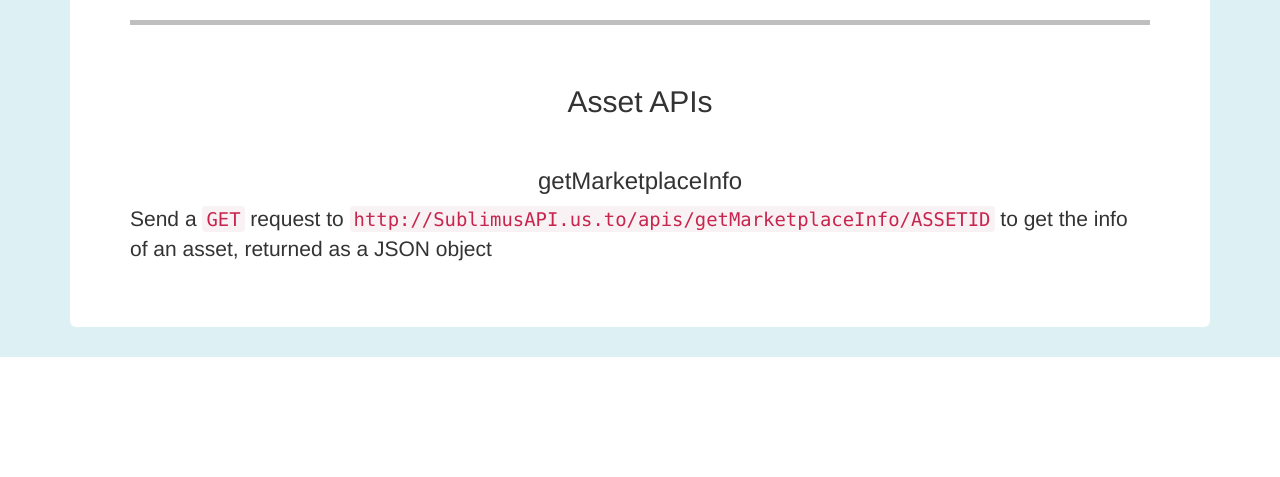
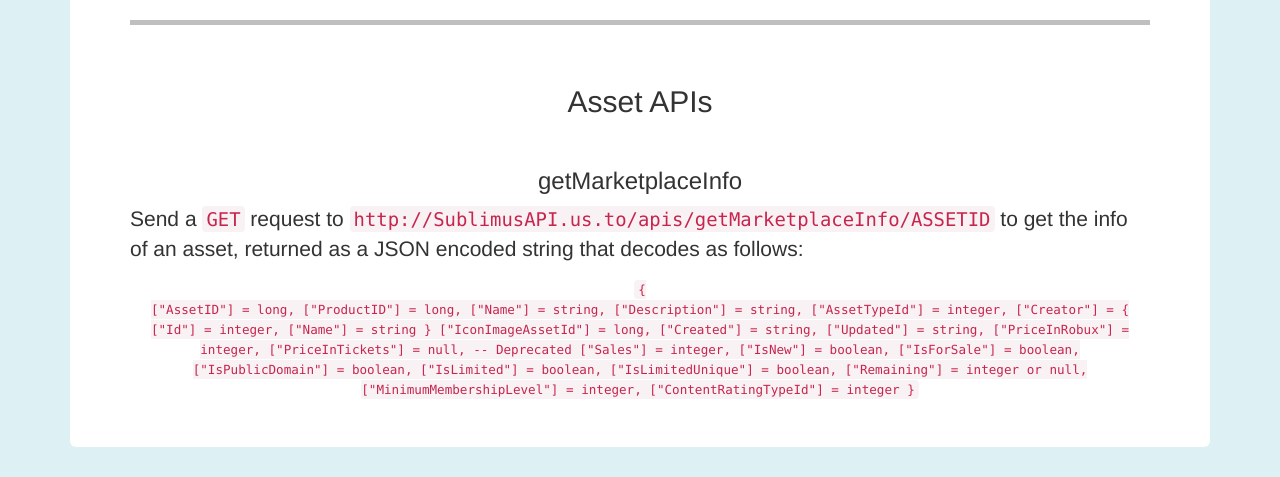
Before and after one commit to huner2/SublimusAPI, a Flask app: page /apis in a window 1280 px wide. Shown: the part 931-1408 px from the top of the page. Before the commit the page ends 1288 px from the top, so only its background shows below. Run offline with Flask 2, Linux system fonts and the light colour scheme; some libraries are stand-ins or nearby versions.

Commit message:
Test of code-alignment

```diff
--- a/Site/static/css/main.css
+++ b/Site/static/css/main.css
@@ -153,3 +153,6 @@ textarea{
 #apilist > p{
 	text-align:left !important;
 }
+#apilist > code{
+	text-align:left !important;
+}
--- a/Site/templates/apis.html
+++ b/Site/templates/apis.html
@@ -22,7 +22,35 @@
 		<h2>Asset APIs</h2>
 		<br>
 		<h3>getMarketplaceInfo</h3>
-		<p>Send a <code>GET</code> request to <code>http://SublimusAPI.us.to/apis/getMarketplaceInfo/ASSETID</code> to get the info of an asset, returned as a JSON object</p>
+		<p>Send a <code>GET</code> request to <code>http://SublimusAPI.us.to/apis/getMarketplaceInfo/ASSETID</code> to get the info of an asset, returned as a JSON encoded string that decodes as follows:</p>
+		<code>
+{<br>
+	["AssetID"] = long,
+	["ProductID"] = long,
+	["Name"] = string,
+	["Description"] = string,
+	["AssetTypeId"] = integer,
+	["Creator"] = {
+					["Id"] = integer,
+					["Name"] = string
+				  }
+	["IconImageAssetId"] = long,
+	["Created"] = string,
+	["Updated"] = string,
+	["PriceInRobux"] = integer,
+	["PriceInTickets"] = null, -- Deprecated
+	["Sales"] = integer,
+	["IsNew"] = boolean,
+	["IsForSale"] = boolean,
+	["IsPublicDomain"] = boolean,
+	["IsLimited"] = boolean,
+	["IsLimitedUnique"] = boolean,
+	["Remaining"] = integer or null,
+	["MinimumMembershipLevel"] = integer,
+	["ContentRatingTypeId"] = integer
+}
+		</code>
+
 	</center>
   </div>
 </div>
```
